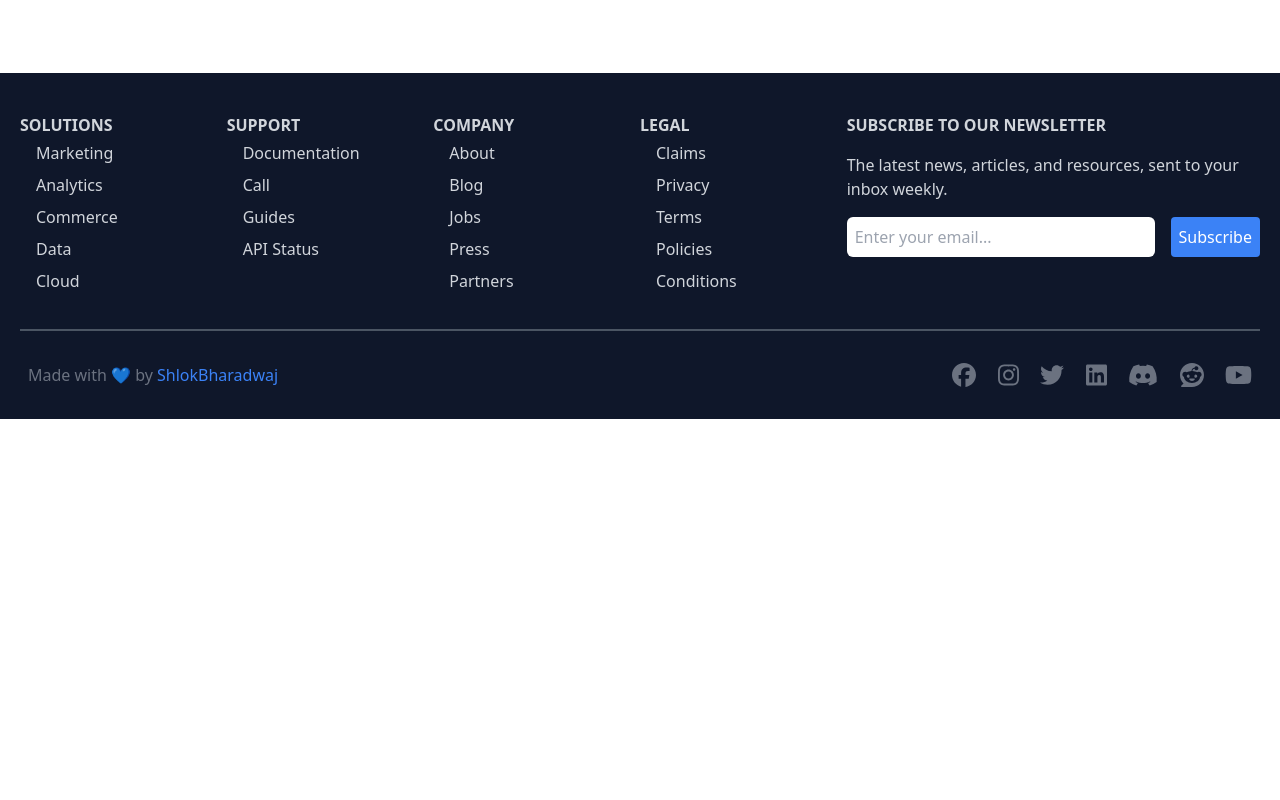
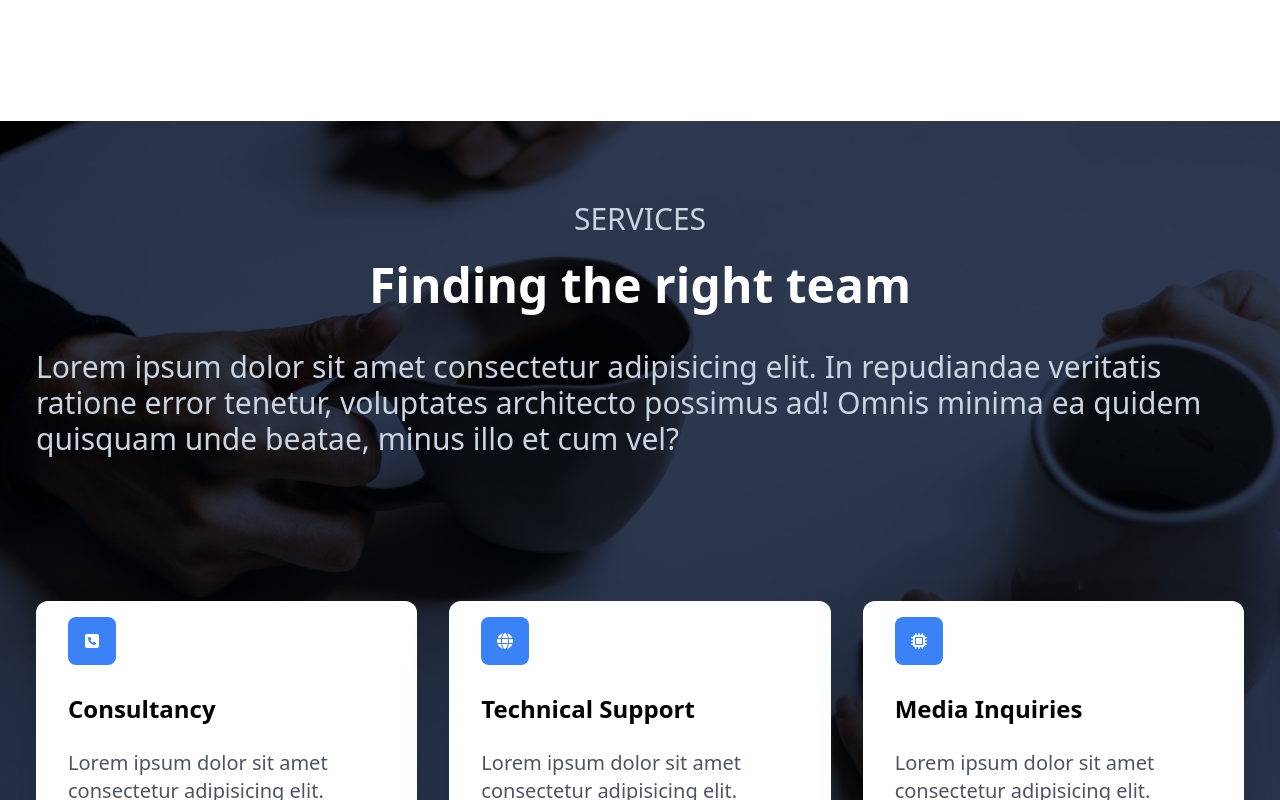
Before and after one commit to brekooname/law-scholars, a React (Create React App) app: page / in a window 1280 px wide. Shown: the part 7200-8000 px from the top of the page. Before the commit the page ends 7619 px from the top, so only its background shows below. Built offline with nearby package versions, Linux system fonts and the light colour scheme.

Commit message:
Update: Rename Support to Services

```diff
--- a/src/components/Support.jsx
+++ b/src/components/Services.jsx
@@ -13,16 +13,16 @@ import {
 
 import supportImage from '../assets/support.jpg'
 
-const Support = () => {
+const Services = () => {
     return (
-        <div name='support' className='w-full mt-36'>
+        <div name='service' className='w-full mt-36'>
             <div className='w-full h-[700px] bg-gray-900/90 absolute'>
                 <img className='w-full h-full object-cover mix-blend-overlay' src={supportImage} alt="/" />
             </div>
 
             <div className='max-w-[1240px] mx-auto text-white relative'>
                 <div className='px-4 py-12'>
-                    <h2 className='text-3xl pt-8 text-slate-300 uppercase text-center'>Support</h2>
+                    <h2 className='text-3xl pt-8 text-slate-300 uppercase text-center'>Services</h2>
                     <h3 className='text-5xl font-bold py-6 text-center'>Finding the right team</h3>
                     <p className='py-4 text-3xl text-slate-300'>Lorem ipsum dolor sit amet consectetur adipisicing elit. In repudiandae veritatis ratione error tenetur, voluptates architecto possimus ad! Omnis minima ea quidem quisquam unde beatae, minus illo et cum vel?</p>
                 </div>
@@ -64,4 +64,4 @@ const Support = () => {
     )
 }
 
-export default Support
+export default Services
```
